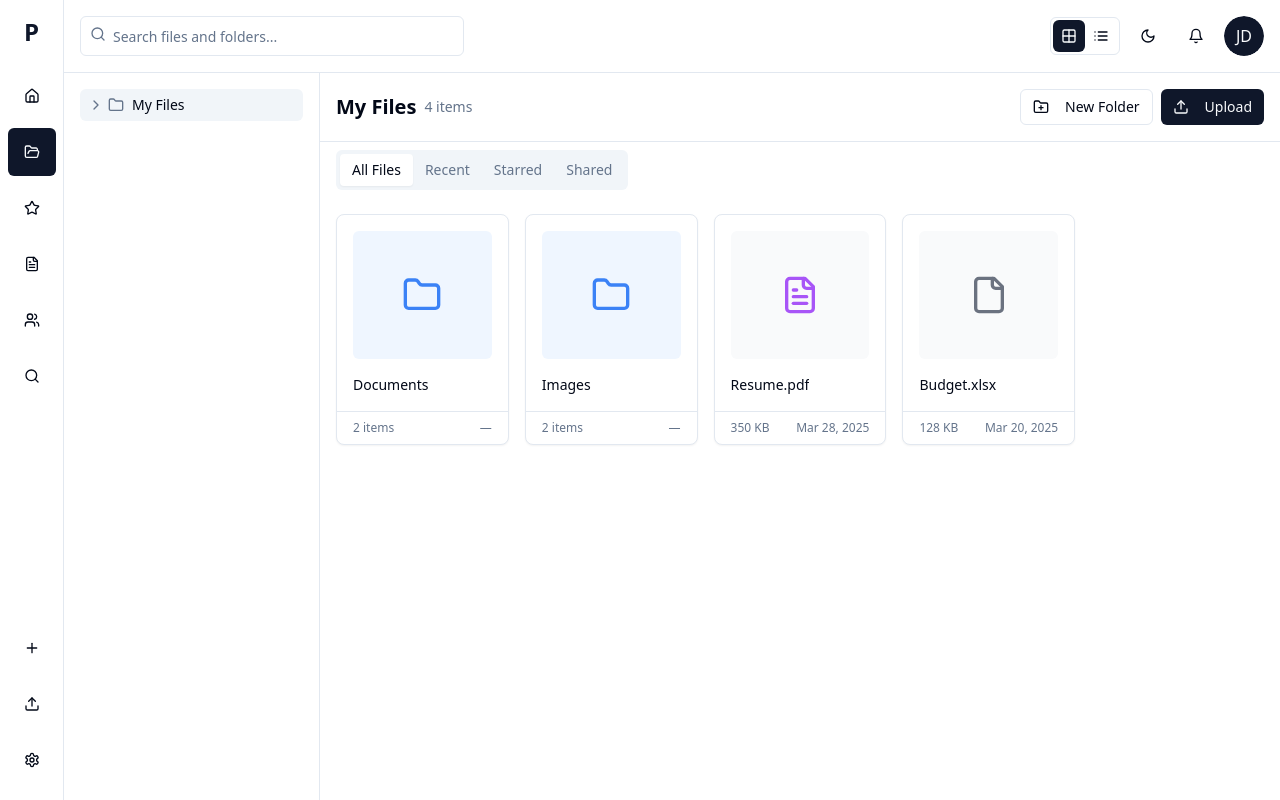
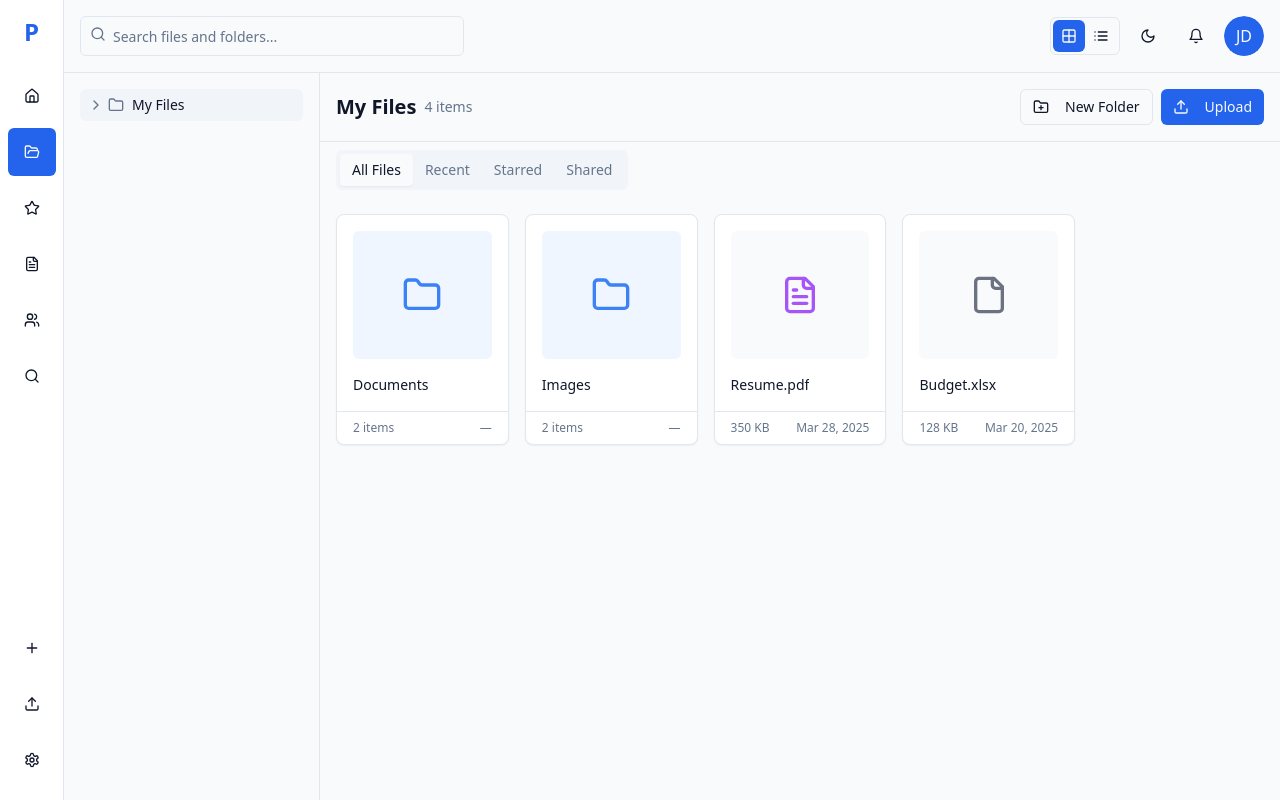
Before and after one commit to Adamnoise/modern-file-forge-4c291529, a React (Vite) app: page / in a window 1280 px wide. Built offline with nearby package versions, Linux system fonts and the light colour scheme.

Commit message:
Add files via upload

```diff
--- a/src/index.css
+++ b/src/index.css
@@ -1,92 +1,69 @@
+
 @tailwind base;
 @tailwind components;
 @tailwind utilities;
 
 @layer base {
   :root {
-    --background: 0 0% 100%;
-    --foreground: 222.2 84% 4.9%;
+    --background: 210 40% 98%;
+    --foreground: 222 47% 11%;
 
     --card: 0 0% 100%;
-    --card-foreground: 222.2 84% 4.9%;
+    --card-foreground: 222 47% 11%;
 
     --popover: 0 0% 100%;
-    --popover-foreground: 222.2 84% 4.9%;
+    --popover-foreground: 222 47% 11%;
 
-    --primary: 222.2 47.4% 11.2%;
+    --primary: 221 83% 53%;
     --primary-foreground: 210 40% 98%;
 
-    --secondary: 210 40% 96.1%;
-    --secondary-foreground: 222.2 47.4% 11.2%;
+    --secondary: 210 40% 96%;
+    --secondary-foreground: 222 47% 11%;
 
-    --muted: 210 40% 96.1%;
-    --muted-foreground: 215.4 16.3% 46.9%;
+    --muted: 210 40% 96%;
+    --muted-foreground: 215 16% 47%;
 
-    --accent: 210 40% 96.1%;
-    --accent-foreground: 222.2 47.4% 11.2%;
+    --accent: 221 83% 53%;
+    --accent-foreground: 210 40% 98%;
 
-    --destructive: 0 84.2% 60.2%;
+    --destructive: 0 84% 60%;
     --destructive-foreground: 210 40% 98%;
 
-    --border: 214.3 31.8% 91.4%;
-    --input: 214.3 31.8% 91.4%;
-    --ring: 222.2 84% 4.9%;
+    --border: 214 32% 91%;
+    --input: 214 32% 91%;
+    --ring: 221 83% 53%;
 
     --radius: 0.5rem;
-
-    --sidebar-background: 0 0% 98%;
-
-    --sidebar-foreground: 240 5.3% 26.1%;
-
-    --sidebar-primary: 240 5.9% 10%;
-
-    --sidebar-primary-foreground: 0 0% 98%;
-
-    --sidebar-accent: 240 4.8% 95.9%;
-
-    --sidebar-accent-foreground: 240 5.9% 10%;
-
-    --sidebar-border: 220 13% 91%;
-
-    --sidebar-ring: 217.2 91.2% 59.8%;
   }
 
   .dark {
-    --background: 222.2 84% 4.9%;
+    --background: 222 47% 11%;
     --foreground: 210 40% 98%;
 
-    --card: 222.2 84% 4.9%;
+    --card: 222 47% 11%;
     --card-foreground: 210 40% 98%;
 
-    --popover: 222.2 84% 4.9%;
+    --popover: 222 47% 11%;
     --popover-foreground: 210 40% 98%;
 
-    --primary: 210 40% 98%;
-    --primary-foreground: 222.2 47.4% 11.2%;
+    --primary: 217 91% 60%;
+    --primary-foreground: 222 47% 11%;
 
-    --secondary: 217.2 32.6% 17.5%;
+    --secondary: 217 33% 17%;
     --secondary-foreground: 210 40% 98%;
 
-    --muted: 217.2 32.6% 17.5%;
-    --muted-foreground: 215 20.2% 65.1%;
+    --muted: 217 33% 17%;
+    --muted-foreground: 215 20% 65%;
 
-    --accent: 217.2 32.6% 17.5%;
-    --accent-foreground: 210 40% 98%;
+    --accent: 217 91% 60%;
+    --accent-foreground: 222 47% 11%;
 
-    --destructive: 0 62.8% 30.6%;
+    --destructive: 0 63% 31%;
     --destructive-foreground: 210 40% 98%;
 
-    --border: 217.2 32.6% 17.5%;
-    --input: 217.2 32.6% 17.5%;
-    --ring: 212.7 26.8% 83.9%;
-    --sidebar-background: 240 5.9% 10%;
-    --sidebar-foreground: 240 4.8% 95.9%;
-    --sidebar-primary: 224.3 76.3% 48%;
-    --sidebar-primary-foreground: 0 0% 100%;
-    --sidebar-accent: 240 3.7% 15.9%;
-    --sidebar-accent-foreground: 240 4.8% 95.9%;
-    --sidebar-border: 240 3.7% 15.9%;
-    --sidebar-ring: 217.2 91.2% 59.8%;
+    --border: 217 33% 17%;
+    --input: 217 33% 17%;
+    --ring: 224 76% 48%;
   }
 }
 
@@ -96,6 +73,24 @@
   }
 
   body {
-    @apply bg-background text-foreground;
+    @apply bg-background text-foreground antialiased;
   }
 }
+
+@layer components {
+  .file-icon {
+    @apply flex items-center justify-center w-10 h-10 rounded-md bg-muted/50 text-muted-foreground;
+  }
+
+  .folder-icon {
+    @apply flex items-center justify-center w-10 h-10 rounded-md bg-blue-100 text-blue-500 dark:bg-blue-950 dark:text-blue-400;
+  }
+
+  .image-icon {
+    @apply flex items-center justify-center w-10 h-10 rounded-md bg-green-100 text-green-500 dark:bg-green-950 dark:text-green-400;
+  }
+
+  .document-icon {
+    @apply flex items-center justify-center w-10 h-10 rounded-md bg-purple-100 text-purple-500 dark:bg-purple-950 dark:text-purple-400;
+  }
+}
```
